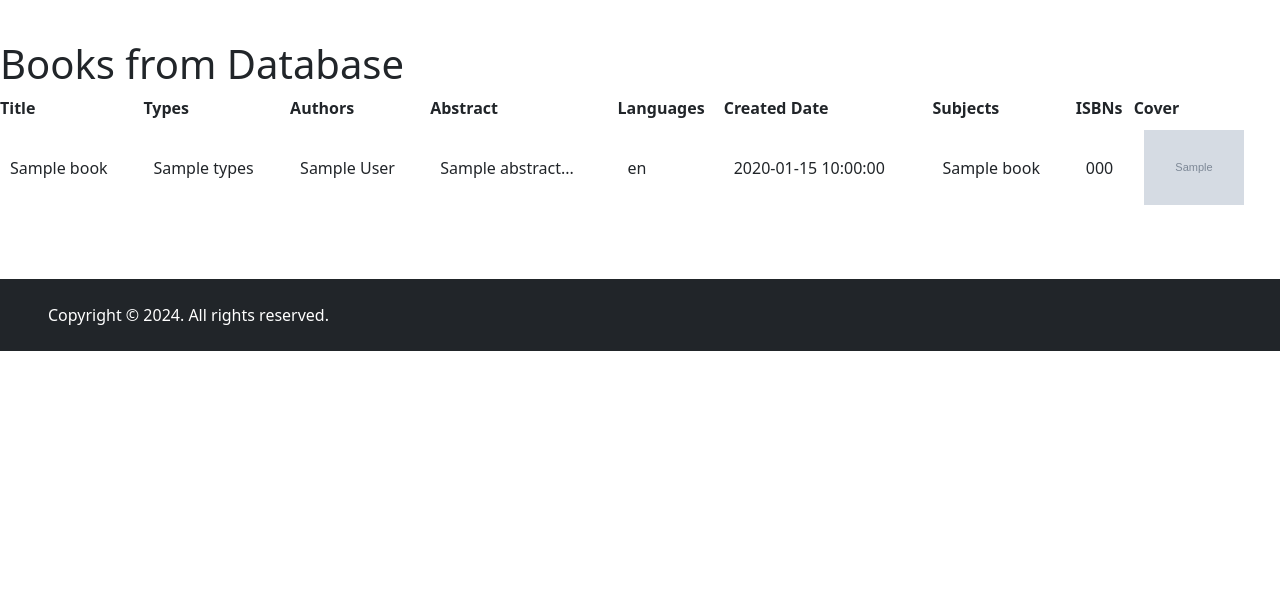
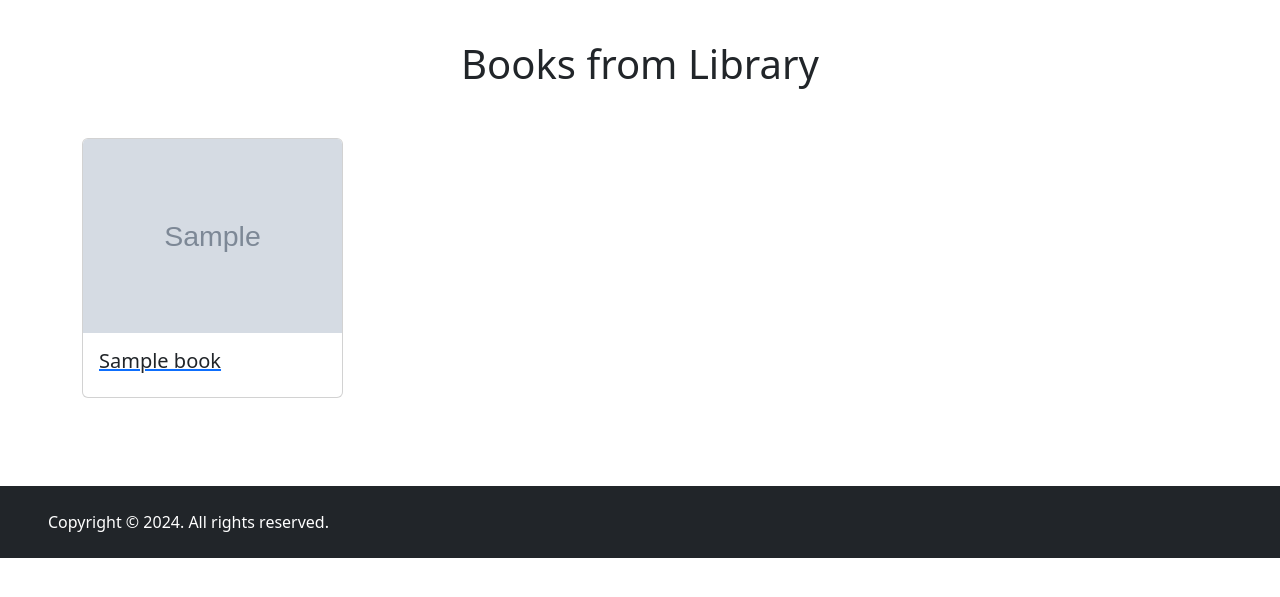
Before and after one commit to Odys6x/DataBase, a Flask app: template templates/index.html in a window 1280 px wide. Shown: the part 56-653 px from the top of the page. Run offline with Flask 3, Linux system fonts and the light colour scheme; the template is opened without the code that fills it: most values are stand-ins (such as "Sample title", 1, 10 or a date in 2020); grey boxes marked "Sample" are stand-in pictures.

Commit message:
make UI better

```diff
--- a/app.py
+++ b/app.py
@@ -4,7 +4,7 @@ from flask import Flask, render_template, redirect, url_for, flash, session
 import json
 from flask_wtf import CSRFProtect
 from conn import create_connection, execute_query
-from query import create_user_table
+from query import create_user_table, create_table
 from werkzeug.security import generate_password_hash
 from werkzeug.security import check_password_hash
 from registerForm import RegistrationForm
@@ -68,14 +68,16 @@ def index():
 
     try:
         connection = create_connection()
+        if connection is None:
+            raise Exception("Failed to establish a database connection.")
+
         execute_query(connection, create_table_query)
 
-        # Check if the table is empty before inserting new data
         with connection.cursor() as cursor:
             cursor.execute("SELECT COUNT(*) FROM Book;")
             count = cursor.fetchone()[0]
 
-            if count == 0:  # Only insert if the table is empty
+            if count == 0:
                 for book in data['results']:
                     title = book['title'].replace('[electronic resource]', '').strip()
                     types = ', '.join(book['types'])
@@ -100,13 +102,19 @@ def index():
         fetch_query = "SELECT title, types, authors, abstract, languages, createdDate, coverURL, subjects, isbns FROM Book;"
         with connection.cursor(dictionary=True) as cursor:
             cursor.execute(fetch_query)
-            books = cursor.fetchall()  # Fetch all rows
+            books = cursor.fetchall()
 
     except mysql.connector.Error as err:
         print(f"Error: {err}")
         books = []
+
+    except Exception as e:
+        print(f"An error occurred: {e}")
+        books = []
+
     finally:
-        connection.close()
+        if connection:
+            connection.close()
 
     # Pass the books data to the template
     return render_template("index.html", books=books)
@@ -217,6 +225,7 @@ def logout():
 @app.route('/admin_index')
 def admin_index():
     return render_template("admin_index.html")
+
 if __name__ == "__main__":
     create_admin_user()
     app.run(debug=True)
--- a/conn.py
+++ b/conn.py
@@ -7,7 +7,7 @@ def create_connection():
         connection = mysql.connector.connect(
             host="localhost",
             user="root",
-            password="",
+            password="chun1234",
             database="library"
         )
         print("Connection to MySQL DB successful")
--- a/static/css/style.css
+++ b/static/css/style.css
@@ -1,3 +1,5 @@
+@import url('https://fonts.googleapis.com/css2?family=Righteous&family=Sawarabi+Gothic&display=swap');
+
 /* General styles */
 * {
     margin: 0;
@@ -115,3 +117,24 @@ table {
 td {
     padding: 10px; /* Add padding inside each cell */
 }
+
+#title {
+  font-family: "Righteous";
+  font-weight: 400;
+  font-style: normal;
+}
+
+#content {
+  font-family: "Sawarabi Gothic";
+  font-weight: 400;
+  font-style: normal;
+}
+
+#center {
+    text-align: center;
+    margin-bottom: 50px;
+}
+
+.card-title {
+    text-decoration: none;
+}
--- a/templates/index.html
+++ b/templates/index.html
@@ -1,34 +1,20 @@
 {% extends 'base.html' %}
 {% block body %}
-<h1>Books from Database</h1>
-    <table>
-        <thead>
-            <tr>
-                <th>Title</th>
-                <th>Types</th>
-                <th>Authors</th>
-                <th>Abstract</th>
-                <th>Languages</th>
-                <th>Created Date</th>
-                <th>Subjects</th>
-                <th>ISBNs</th>
-                <th>Cover</th>
-            </tr>
-        </thead>
-        <tbody>
-            {% for book in books %}
-            <tr>
-                <td>{{ book.title }}</td>
-                <td>{{ book.types }}</td>
-                <td>{{ book.authors }}</td>
-                <td>{{ book.abstract }}...</td>
-                <td>{{ book.languages }}</td>
-                <td>{{ book.createdDate }}</td>
-                <td>{{ book.subjects }}</td>
-                <td>{{ book.isbns }}</td>
-                <td><img src="{{ book.coverURL }}" alt="Cover Image" style="width:100px;"></td>
-            </tr>
-            {% endfor %}
-        </tbody>
-    </table>
+<h1 id="center">Books from Library</h1>
+<div class="container">
+    <div class="row">
+        {% for book in books %}
+        <div class="col-md-3 mb-4">
+            <a href="{{ book.url }}">
+                <div class="card">
+                    <img src="{{ book.coverURL }}" alt="Cover Image" class="card-img-top" style="width:100%;"/>
+                    <div class="card-body">
+                        <h5 class="card-title">{{ book.title }}</h5>
+                    </div>
+                </div>
+            </a>
+        </div>
+        {% endfor %}
+    </div>
+</div>
 {% endblock %}
```
